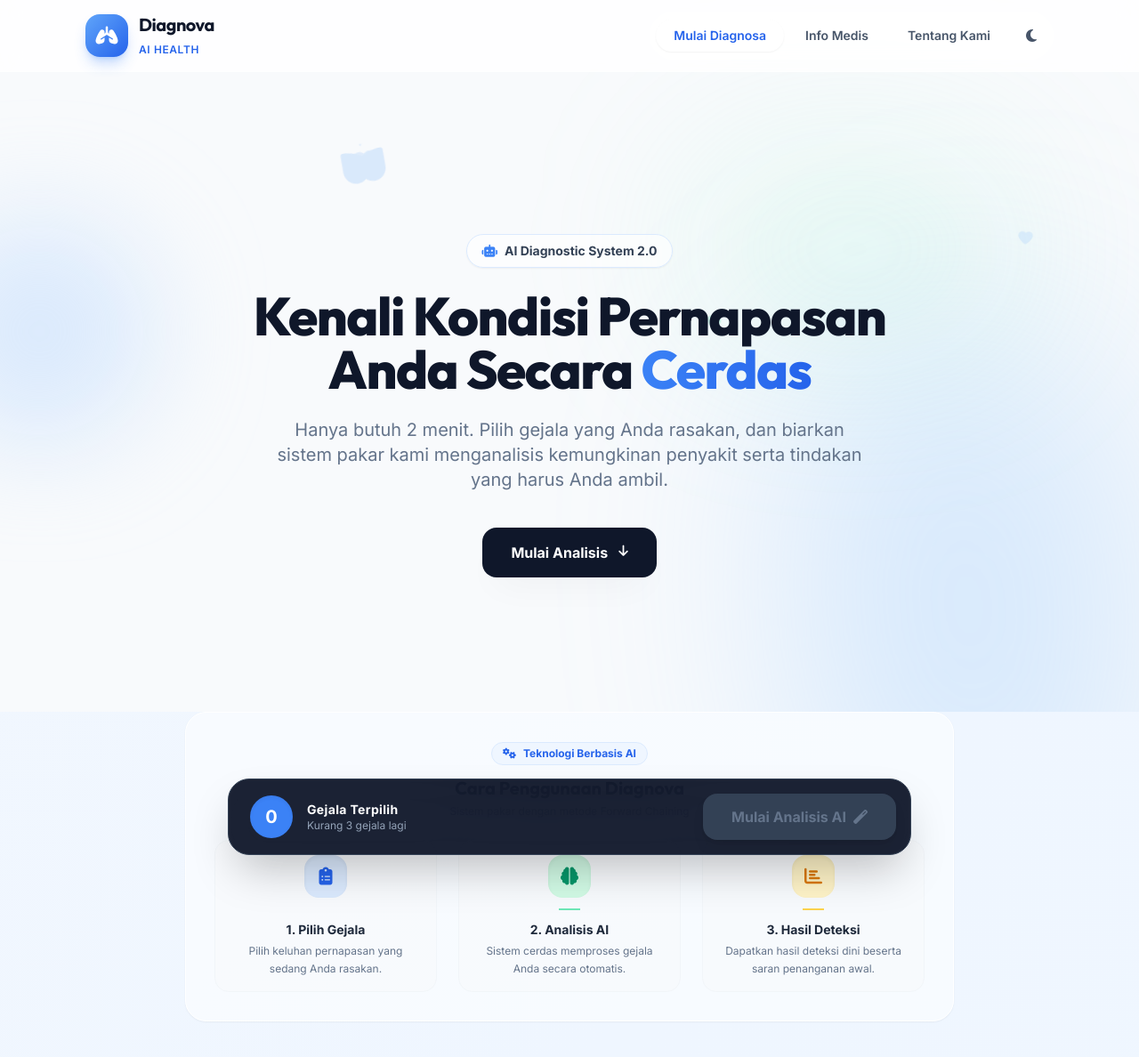
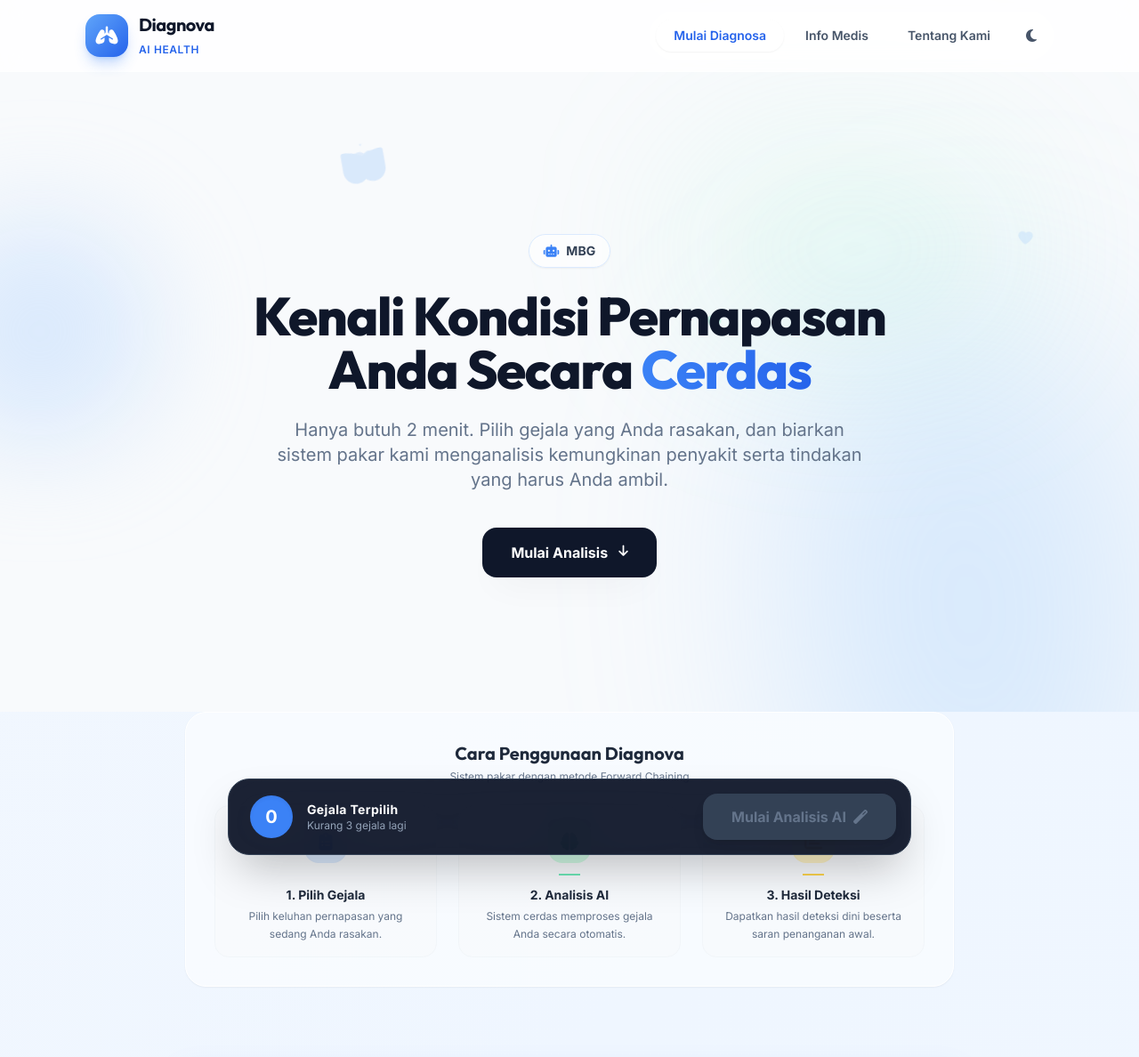
Before and after one commit to baron969/MediExpert, a Flask app: page / in a window 1280 px wide. Shown: the top 1188 px of the page at 89% size. Run offline with Flask 3, Linux system fonts and the light colour scheme; some libraries are stand-ins or nearby versions.

Commit message:
feat: update UI landing page and prepare for UTS presentation

```diff
--- a/app.py
+++ b/app.py
@@ -1,8 +1,3 @@
-# =============================================================================
-# app.py — Flask + Supabase Backend
-# Sistem Pakar Diagnosa Penyakit — Diagnova
-# =============================================================================
-
 import json
 import os
 import sqlite3
--- a/templates/index.html
+++ b/templates/index.html
@@ -11,7 +11,7 @@
 
     <div class="max-w-4xl mx-auto px-4 relative z-10 text-center" data-aos="fade-up">
         <div class="inline-flex items-center gap-2 px-4 py-2 rounded-full bg-white/60 dark:bg-slate-800/60 backdrop-blur-sm border border-brand-100 dark:border-slate-700 text-brand-700 dark:text-brand-300 font-bold text-sm mb-6 shadow-sm">
-            <i class="fas fa-robot text-brand-500"></i> AI Diagnostic System 2.0
+            <i class="fas fa-robot text-brand-500"></i> MBG
         </div>
         <h1 class="font-display text-4xl md:text-6xl font-extrabold text-slate-900 dark:text-white tracking-tight leading-tight mb-6">
             Kenali Kondisi Pernapasan Anda Secara <span class="text-transparent bg-clip-text bg-gradient-to-r from-brand-500 to-blue-600 dark:from-brand-400 dark:to-blue-400">Cerdas</span>
@@ -29,9 +29,6 @@
 <div class="max-w-4xl mx-auto px-4 mb-20 relative z-10" data-aos="fade-up" data-aos-delay="100">
     <div class="bg-white/50 dark:bg-slate-800/50 backdrop-blur-md rounded-3xl p-6 md:p-8 border border-white dark:border-slate-700 shadow-sm">
         <div class="text-center mb-6">
-            <div class="inline-flex items-center gap-2 px-3 py-1 bg-brand-50 dark:bg-brand-900/30 text-brand-600 dark:text-brand-400 text-xs font-bold rounded-full mb-3 border border-brand-100 dark:border-brand-800">
-                <i class="fas fa-cogs"></i> Teknologi Berbasis AI
-            </div>
             <h3 class="font-display text-xl font-bold text-slate-800 dark:text-white">Cara Penggunaan Diagnova</h3>
             <p class="text-xs text-slate-500 dark:text-slate-400 mt-1">Sistem pakar dengan metode Forward Chaining</p>
         </div>
```
Also changed, not shown: 3 other files.
